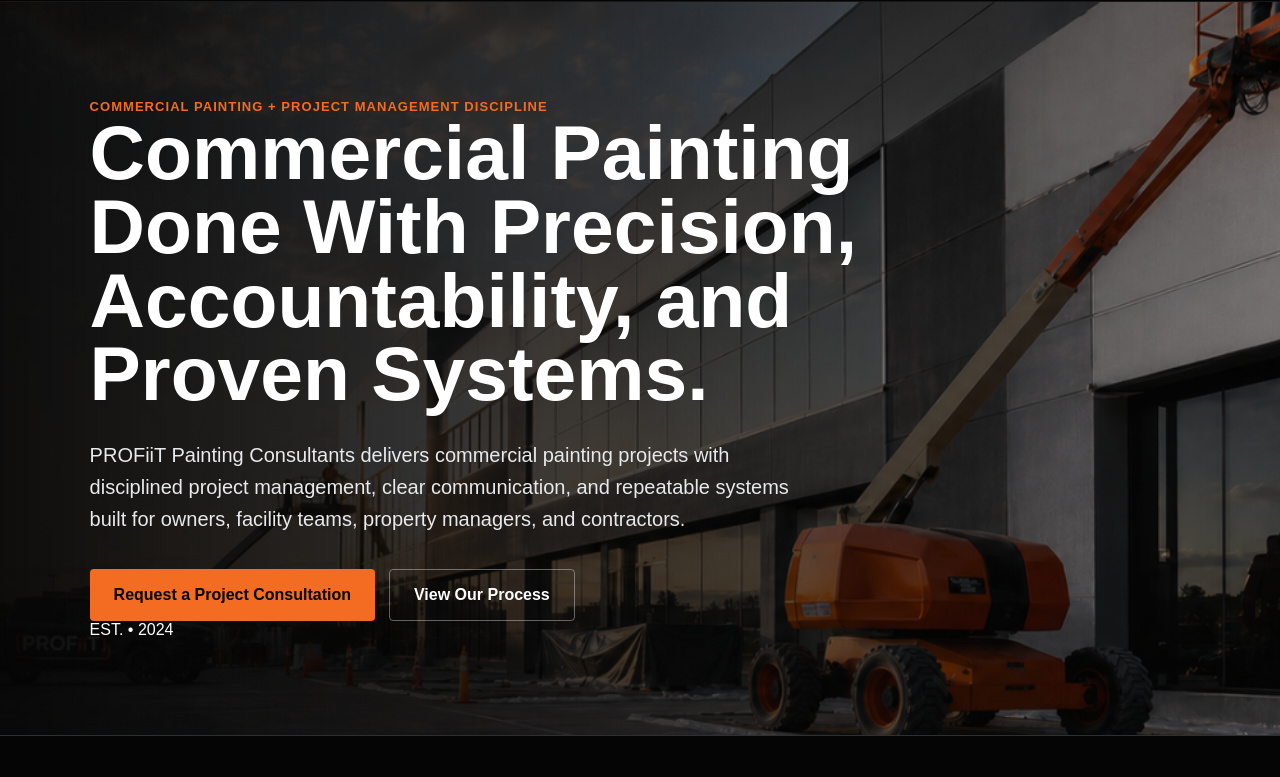
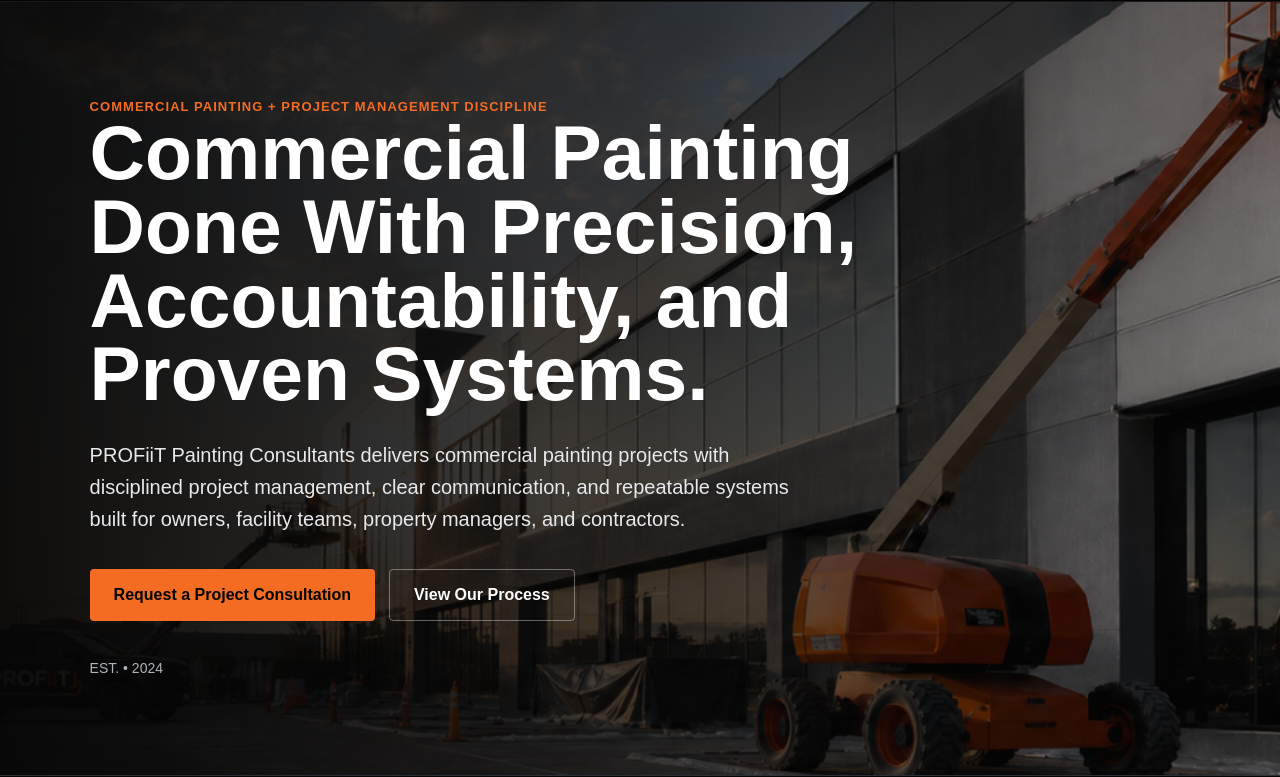
Before and after one commit to profiitpainting/Profiit-Website, a plain HTML site: page index.html in a window 1280 px wide. Shown: the part 60-837 px from the top of the page. Drawn offline with Linux system fonts and the light colour scheme.

Commit message:
Update index.html

```diff
--- a/index.html
+++ b/index.html
@@ -553,7 +553,7 @@
           <a class="btn btn-primary" href="#contact">Request a Project Consultation</a>
           <a class="btn btn-secondary" href="#process">View Our Process</a>
         </div>
-        <div class="hero-badge">EST. <span>&bull;</span> 2024</div>
+        <div class="trust-bar">EST. <span>&bull;</span> 2024</div>
       </div>
     </section>
 
```
